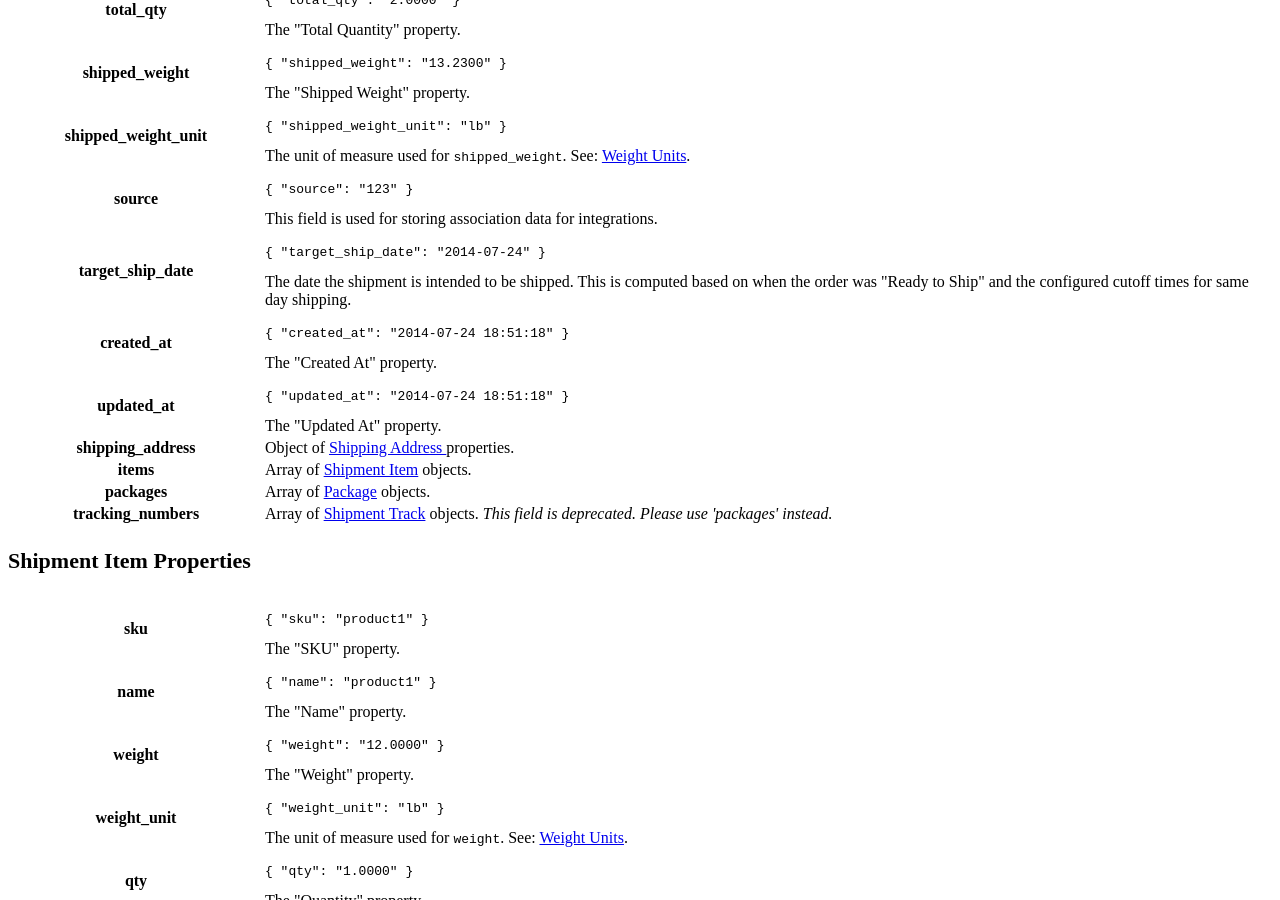
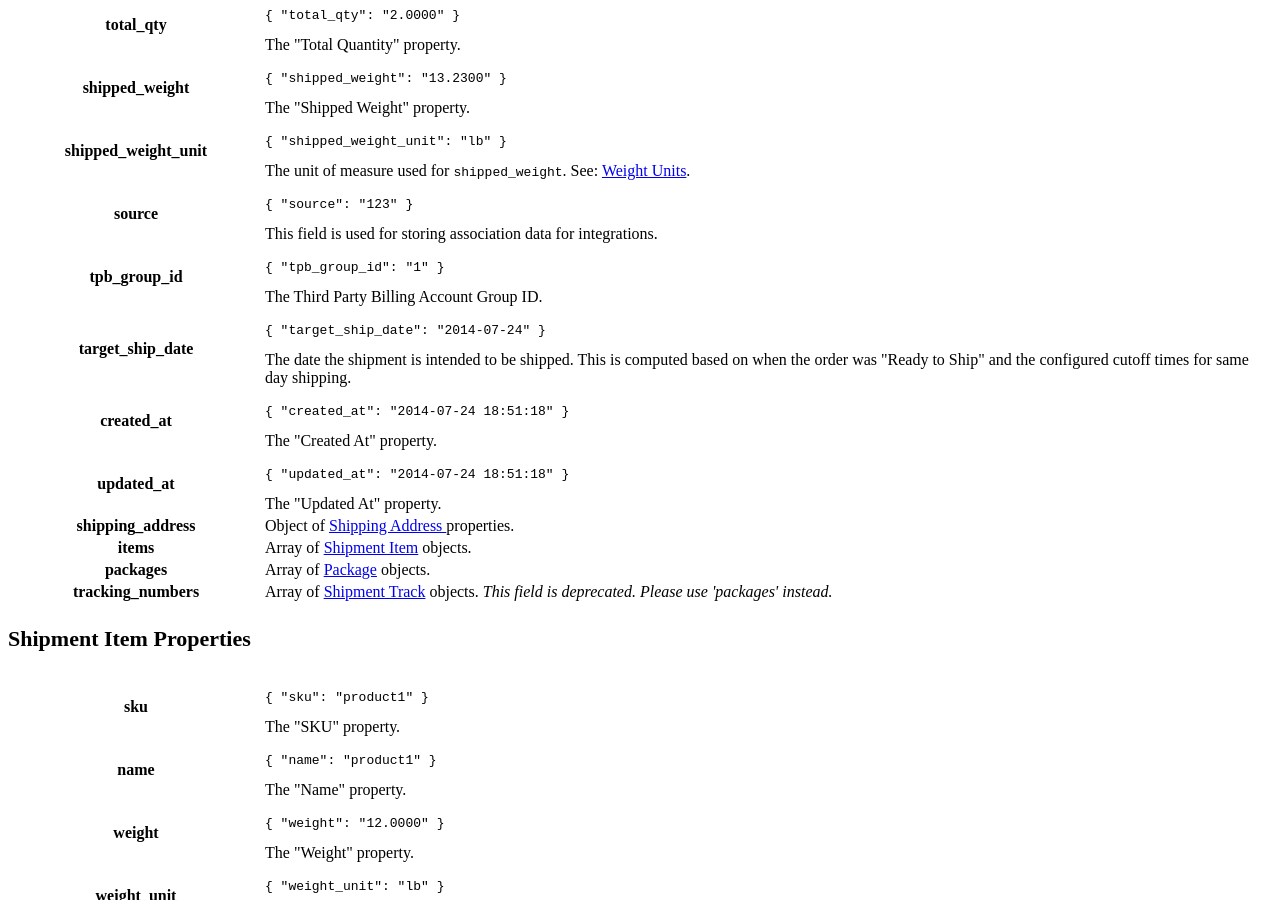
Before and after one commit to ShipStream/shipstream.github.io, a Jekyll site: the page built from _posts/2014-07-25-shipment.md, in a window 1280 px wide and 900 px high, scrolled down 6016 px. Built offline with Jekyll 4.4.1, drawn with Linux system fonts in a browser that asks for light colours; a style sheet for code colours, icons or effects is not loaded.

Commit message:
Add "tpb_group_id" to the shipment. (#58)

```diff
--- a/_posts/2014-07-25-shipment.md
+++ b/_posts/2014-07-25-shipment.md
@@ -146,6 +146,7 @@ Shipment information.
         "shipped_weight": "13.2300",
         "shipped_weight_unit": "lb",
         "source": "123",
+        "tpb_group_id": 1,
         "created_at": "2014-07-24T18:51:18+00:00",
         "updated_at": "2014-07-24T18:51:18+00:00",
         "items": [
@@ -437,6 +438,13 @@ true if shipment was successfully updated.
         <td>
             <pre><code>{ "source": "123" }</code></pre>
             This field is used for storing association data for integrations.
+        </td>
+    </tr>
+    <tr>
+        <th>tpb_group_id</th>
+        <td>
+            <pre><code>{ "tpb_group_id": "1" }</code></pre>
+            The Third Party Billing Account Group ID.
         </td>
     </tr>
     <tr>
```
